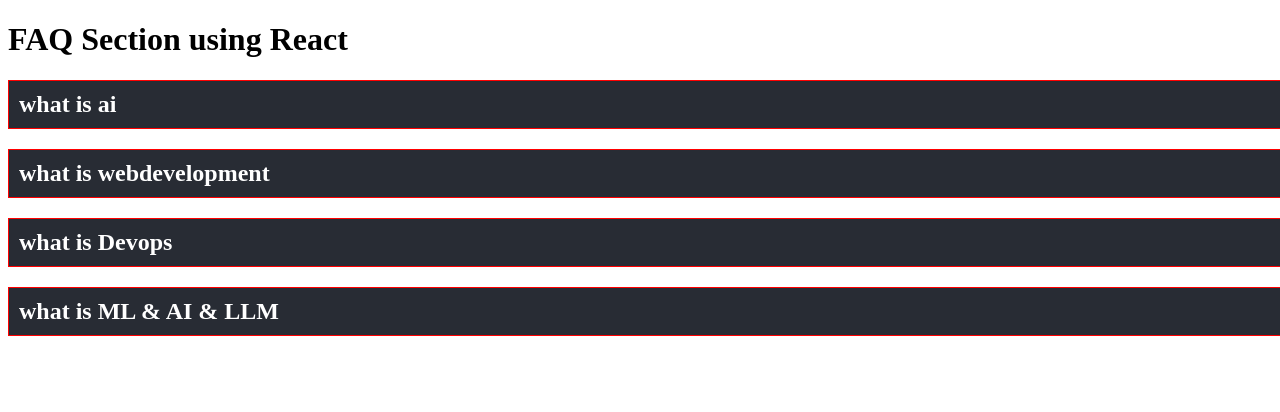
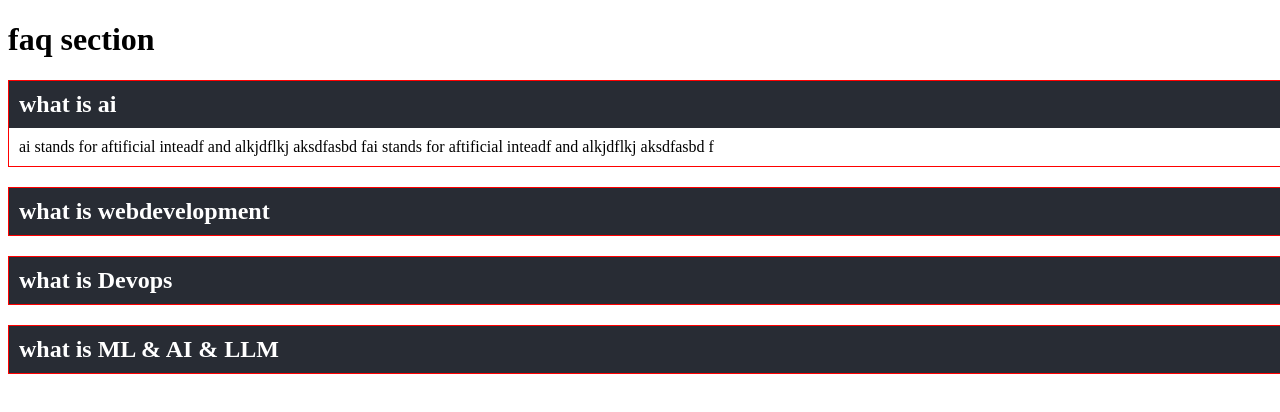
Before and after one commit to SaimrRazaAly/React_Full_Learning, a React (Vite) app: page / in a window 1280 px wide. Shown: the top 412 px of the page. Built offline with nearby package versions, Linux system fonts and the light colour scheme.

Commit message:
FAQ By seprating into components

```diff
--- a/src/App.jsx
+++ b/src/App.jsx
@@ -9,6 +9,7 @@ import Btn from './Style Module/Btn'
 import PAssWord_Show from './UseState Exercises/Projects/PAssWord_Show'
 import ToogleMEnue from './UseState Exercises/Projects/ToogleMEnue'
 import FAQSection from './UseState Exercises/Projects/HugeProjects/FAQSection'
+import FaqBox from './UseState Exercises/Projects/HugeProjects/AllFaqComponents/FaqBox'
 
 function App() {
 
@@ -21,7 +22,8 @@ function App() {
 {/* <Btn/> */}
 {/* <PAssWord_Show/> */}
 {/* <ToogleMEnue/> */}
-<FAQSection/>
+{/* <FAQSection/> */}
+<FaqBox/>
     </>
   )
 }
--- /dev/null
+++ b/src/UseState Exercises/Projects/HugeProjects/AllFaqComponents/Boxi.jsx
@@ -0,0 +1,17 @@
+import React from 'react'
+
+const Box = ({finalData}) => {
+  const {faqshow,
+    setshowFaq,
+    details} = finalData
+  return (
+    <>
+    <div className="faqitem">
+      <h2 onClick={()=> setshowFaq(details.id)}>{details.question}</h2>
+      <p className={`para ${faqshow == details.id ? 'showAnswer' : ''}`}>{details.answer}</p>
+    </div>
+    </>
+  )
+}
+
+export default Box
--- /dev/null
+++ b/src/UseState Exercises/Projects/HugeProjects/AllFaqComponents/FaqBox.jsx
@@ -0,0 +1,33 @@
+import React, { useState } from 'react'
+import { questions } from '../FAQData/Data'
+import Box from './Boxi'
+import '../FAQ.css'
+
+const FaqBox = () => {
+  const [faqshow,setshowFaq] = useState(questions[0].id)
+
+let faqTData = questions.map((details,i)=>{
+
+  const FaqDetails={
+    faqshow,
+    setshowFaq,
+    details,
+  }
+  // here we will pass the data
+  return(
+    <Box finalData={FaqDetails} />
+
+  )
+})
+  return (
+<>
+<div className="faqbox">
+
+<h1>faq section</h1>
+{faqTData}
+</div>
+
+</>
+  )
+}
+export default FaqBox;
```
